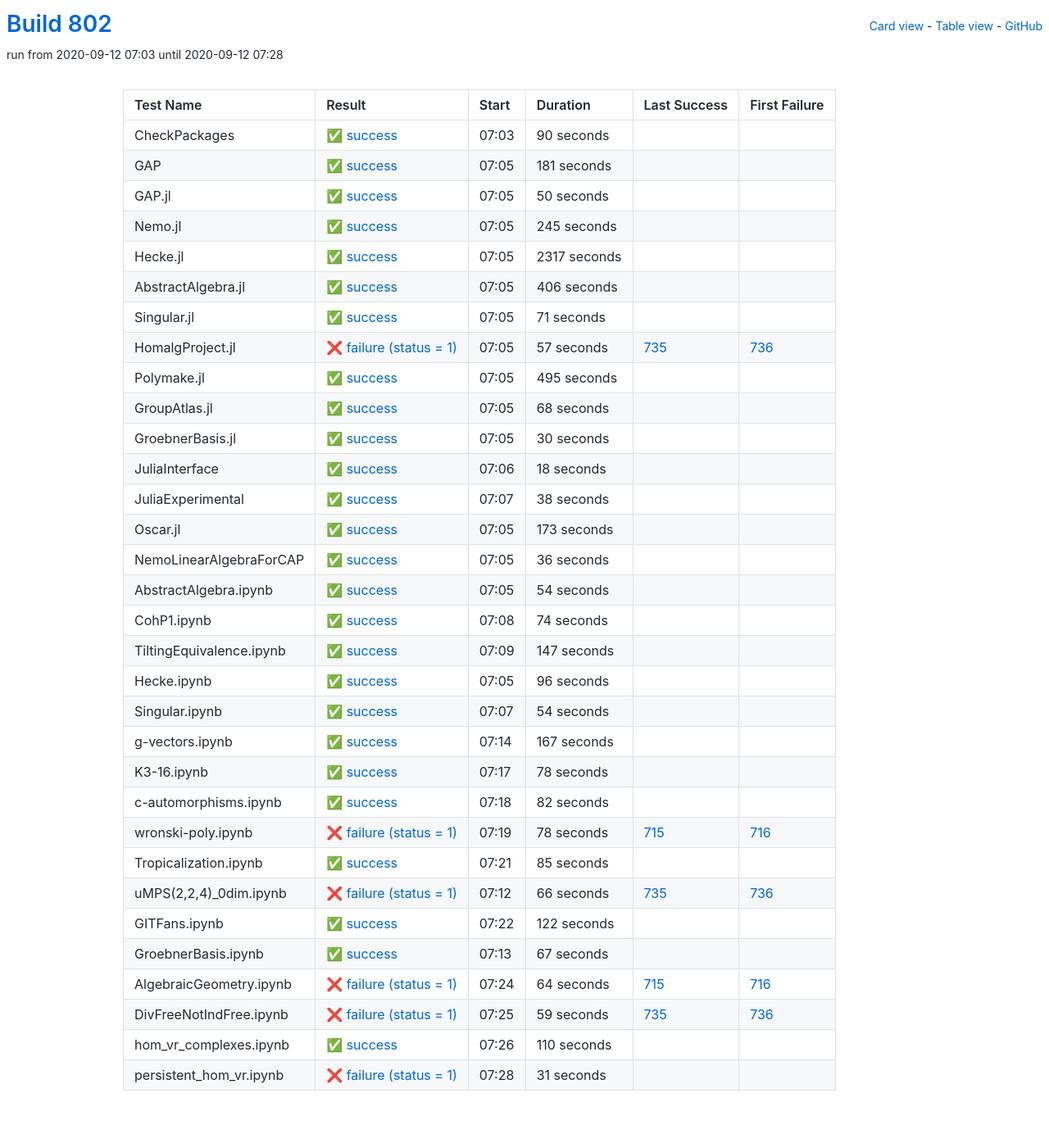
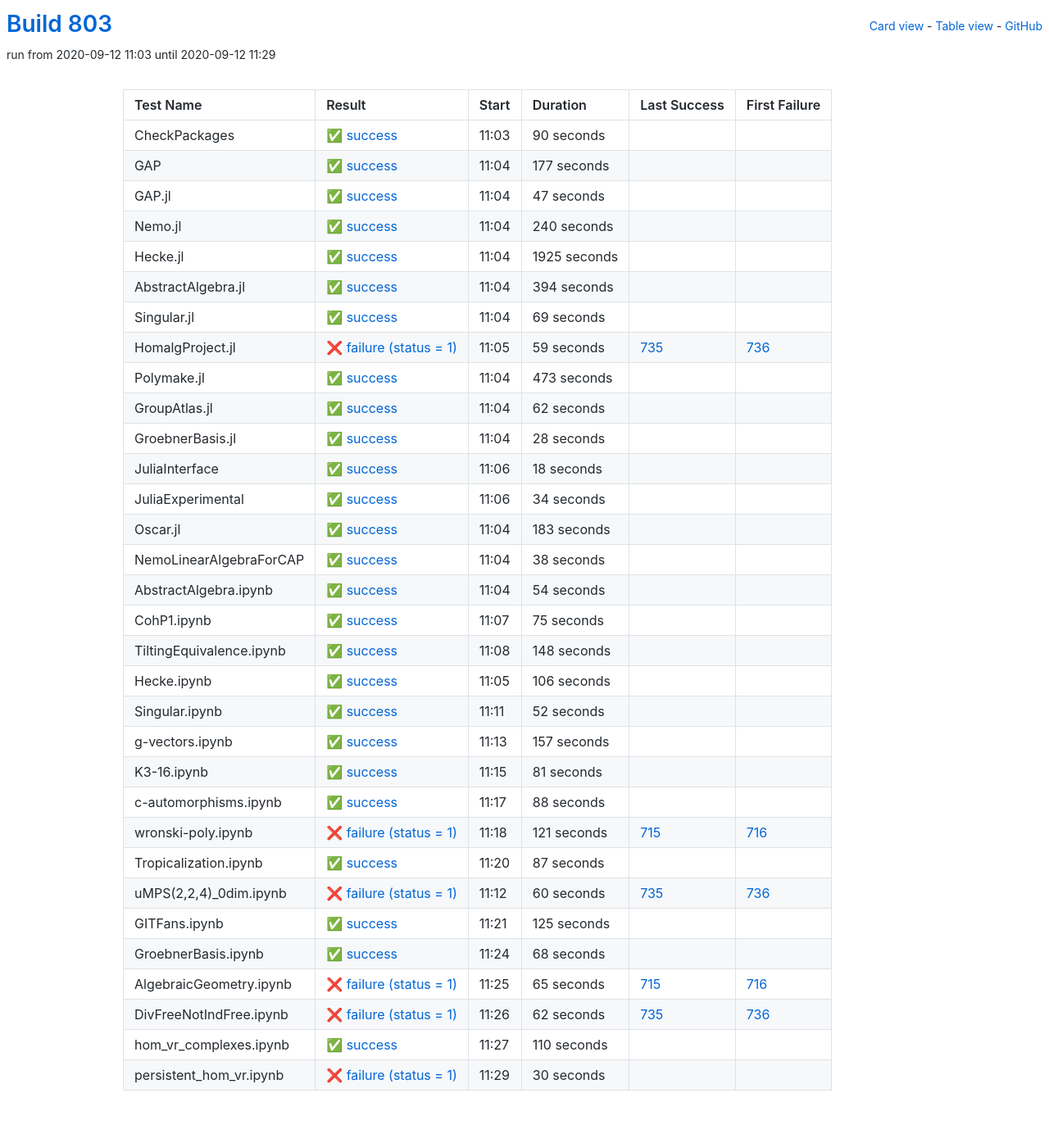
Before and after one commit to oscar-system/oscar-ci-status-stable, a Jekyll site: the page built from table.html, in a window 1280 px wide. Shown: the whole page at 82% size. Built offline with Jekyll 4.4.1, drawn with Linux system fonts in a browser that asks for light colours.

Commit message:
Build #803

```diff
--- a/_data/ci.yml
+++ b/_data/ci.yml
@@ -1,6 +1,6 @@
 ---
-build: 802
-build_url: https://oscarci.mathematik.uni-kl.de/job/oscar-stable/802/
+build: 803
+build_url: https://oscarci.mathematik.uni-kl.de/job/oscar-stable/803/
 job: oscar-stable
 organization: oscar-system
 repo: oscar-ci-status-stable
@@ -8,8 +8,8 @@ repourl: https://github.com/oscar-system/oscar-ci-status-stable
 tests:
 - name: CheckPackages
   id: checkpackages
-  log: https://oscarci.mathematik.uni-kl.de/job/oscar-stable/802/artifact/logs/build-802/CheckPackages.log
-  start: 2020-09-12 07:03
+  log: https://oscarci.mathematik.uni-kl.de/job/oscar-stable/803/artifact/logs/build-803/CheckPackages.log
+  start: 2020-09-12 11:03
   success: true
   exitcode: 0
   status: success
@@ -20,128 +20,128 @@ tests:
   first_failure_url:
 - name: GAP
   id: gap
-  log: https://oscarci.mathematik.uni-kl.de/job/oscar-stable/802/artifact/logs/build-802/GAP.log
-  start: 2020-09-12 07:05
+  log: https://oscarci.mathematik.uni-kl.de/job/oscar-stable/803/artifact/logs/build-803/GAP.log
+  start: 2020-09-12 11:04
   success: true
   exitcode: 0
   status: success
-  duration: 181
+  duration: 177
   last_success: false
   last_success_url:
   first_failure: false
   first_failure_url:
 - name: GAP.jl
   id: gap-jl
-  log: https://oscarci.mathematik.uni-kl.de/job/oscar-stable/802/artifact/logs/build-802/GAP.jl.log
-  start: 2020-09-12 07:05
+  log: https://oscarci.mathematik.uni-kl.de/job/oscar-stable/803/artifact/logs/build-803/GAP.jl.log
+  start: 2020-09-12 11:04
   success: true
   exitcode: 0
   status: success
-  duration: 50
+  duration: 47
   last_success: false
   last_success_url:
   first_failure: false
   first_failure_url:
 - name: Nemo.jl
   id: nemo-jl
-  log: https://oscarci.mathematik.uni-kl.de/job/oscar-stable/802/artifact/logs/build-802/Nemo.jl.log
-  start: 2020-09-12 07:05
+  log: https://oscarci.mathematik.uni-kl.de/job/oscar-stable/803/artifact/logs/build-803/Nemo.jl.log
+  start: 2020-09-12 11:04
   success: true
   exitcode: 0
   status: success
-  duration: 245
+  duration: 240
   last_success: false
   last_success_url:
   first_failure: false
   first_failure_url:
 - name: Hecke.jl
   id: hecke-jl
-  log: https://oscarci.mathematik.uni-kl.de/job/oscar-stable/802/artifact/logs/build-802/Hecke.jl.log
-  start: 2020-09-12 07:05
+  log: https://oscarci.mathematik.uni-kl.de/job/oscar-stable/803/artifact/logs/build-803/Hecke.jl.log
+  start: 2020-09-12 11:04
   success: true
   exitcode: 0
   status: success
-  duration: 2317
+  duration: 1925
   last_success: false
   last_success_url:
   first_failure: false
   first_failure_url:
 - name: AbstractAlgebra.jl
   id: abstractalgebra-jl
-  log: https://oscarci.mathematik.uni-kl.de/job/oscar-stable/802/artifact/logs/build-802/AbstractAlgebra.jl.log
-  start: 2020-09-12 07:05
+  log: https://oscarci.mathematik.uni-kl.de/job/oscar-stable/803/artifact/logs/build-803/AbstractAlgebra.jl.log
+  start: 2020-09-12 11:04
   success: true
   exitcode: 0
   status: success
-  duration: 406
+  duration: 394
   last_success: false
   last_success_url:
   first_failure: false
   first_failure_url:
 - name: Singular.jl
   id: singular-jl
-  log: https://oscarci.mathematik.uni-kl.de/job/oscar-stable/802/artifact/logs/build-802/Singular.jl.log
-  start: 2020-09-12 07:05
+  log: https://oscarci.mathematik.uni-kl.de/job/oscar-stable/803/artifact/logs/build-803/Singular.jl.log
+  start: 2020-09-12 11:04
   success: true
   exitcode: 0
   status: success
-  duration: 71
+  duration: 69
   last_success: false
   last_success_url:
   first_failure: false
   first_failure_url:
 - name: HomalgProject.jl
   id: homalgproject-jl
-  log: https://oscarci.mathematik.uni-kl.de/job/oscar-stable/802/artifact/logs/build-802/HomalgProject.jl.log
-  start: 2020-09-12 07:05
+  log: https://oscarci.mathematik.uni-kl.de/job/oscar-stable/803/artifact/logs/build-803/HomalgProject.jl.log
+  start: 2020-09-12 11:05
   success: false
   exitcode: 1
   status: failure
-  duration: 57
+  duration: 59
   last_success: 735
   last_success_url: https://oscarci.mathematik.uni-kl.de/job/oscar-stable/735/
   first_failure: 736
   first_failure_url: https://oscarci.mathematik.uni-kl.de/job/oscar-stable/736/
 - name: Polymake.jl
   id: polymake-jl
-  log: https://oscarci.mathematik.uni-kl.de/job/oscar-stable/802/artifact/logs/build-802/Polymake.jl.log
-  start: 2020-09-12 07:05
+  log: https://oscarci.mathematik.uni-kl.de/job/oscar-stable/803/artifact/logs/build-803/Polymake.jl.log
+  start: 2020-09-12 11:04
   success: true
   exitcode: 0
   status: success
-  duration: 495
+  duration: 473
   last_success: false
   last_success_url:
   first_failure: false
   first_failure_url:
 - name: GroupAtlas.jl
   id: groupatlas-jl
-  log: https://oscarci.mathematik.uni-kl.de/job/oscar-stable/802/artifact/logs/build-802/GroupAtlas.jl.log
-  start: 2020-09-12 07:05
+  log: https://oscarci.mathematik.uni-kl.de/job/oscar-stable/803/artifact/logs/build-803/GroupAtlas.jl.log
+  start: 2020-09-12 11:04
   success: true
   exitcode: 0
   status: success
-  duration: 68
+  duration: 62
   last_success: false
   last_success_url:
   first_failure: false
   first_failure_url:
 - name: GroebnerBasis.jl
   id: groebnerbasis-jl
-  log: https://oscarci.mathematik.uni-kl.de/job/oscar-stable/802/artifact/logs/build-802/GroebnerBasis.jl.log
-  start: 2020-09-12 07:05
+  log: https://oscarci.mathematik.uni-kl.de/job/oscar-stable/803/artifact/logs/build-803/GroebnerBasis.jl.log
+  start: 2020-09-12 11:04
   success: true
   exitcode: 0
   status: success
-  duration: 30
+  duration: 28
   last_success: false
   last_success_url:
   first_failure: false
   first_failure_url:
 - name: JuliaInterface
   id: juliainterface
-  log: https://oscarci.mathematik.uni-kl.de/job/oscar-stable/802/artifact/logs/build-802/JuliaInterface.log
-  start: 2020-09-12 07:06
+  log: https://oscarci.mathematik.uni-kl.de/job/oscar-stable/803/artifact/logs/build-803/JuliaInterface.log
+  start: 2020-09-12 11:06
   success: true
   exitcode: 0
   status: success
@@ -152,8 +152,32 @@ tests:
   first_failure_url:
 - name: JuliaExperimental
   id: juliaexperimental
-  log: https://oscarci.mathematik.uni-kl.de/job/oscar-stable/802/artifact/logs/build-802/JuliaExperimental.log
-  start: 2020-09-12 07:07
+  log: https://oscarci.mathematik.uni-kl.de/job/oscar-stable/803/artifact/logs/build-803/JuliaExperimental.log
+  start: 2020-09-12 11:06
+  success: true
+  exitcode: 0
+  status: success
+  duration: 34
+  last_success: false
+  last_success_url:
+  first_failure: false
+  first_failure_url:
+- name: Oscar.jl
+  id: oscar-jl
+  log: https://oscarci.mathematik.uni-kl.de/job/oscar-stable/803/artifact/logs/build-803/Oscar.jl.log
+  start: 2020-09-12 11:04
+  success: true
+  exitcode: 0
+  status: success
+  duration: 183
+  last_success: false
+  last_success_url:
+  first_failure: false
+  first_failure_url:
+- name: NemoLinearAlgebraForCAP
+  id: nemolinearalgebraforcap
+  log: https://oscarci.mathematik.uni-kl.de/job/oscar-stable/803/artifact/logs/build-803/NemoLinearAlgebraForCAP.log
+  start: 2020-09-12 11:04
   success: true
   exitcode: 0
   status: success
@@ -162,34 +186,10 @@ tests:
   last_success_url:
   first_failure: false
   first_failure_url:
-- name: Oscar.jl
-  id: oscar-jl
-  log: https://oscarci.mathematik.uni-kl.de/job/oscar-stable/802/artifact/logs/build-802/Oscar.jl.log
-  start: 2020-09-12 07:05
-  success: true
-  exitcode: 0
-  status: success
-  duration: 173
-  last_success: false
-  last_success_url:
-  first_failure: false
-  first_failure_url:
-- name: NemoLinearAlgebraForCAP
-  id: nemolinearalgebraforcap
-  log: https://oscarci.mathematik.uni-kl.de/job/oscar-stable/802/artifact/logs/build-802/NemoLinearAlgebraForCAP.log
-  start: 2020-09-12 07:05
-  success: true
-  exitcode: 0
-  status: success
-  duration: 36
-  last_success: false
-  last_success_url:
-  first_failure: false
-  first_failure_url:
 - name: AbstractAlgebra.ipynb
   id: abstractalgebra-ipynb
-  log: https://oscarci.mathematik.uni-kl.de/job/oscar-stable/802/artifact/logs/build-802/AbstractAlgebra.ipynb.log
-  start: 2020-09-12 07:05
+  log: https://oscarci.mathematik.uni-kl.de/job/oscar-stable/803/artifact/logs/build-803/AbstractAlgebra.ipynb.log
+  start: 2020-09-12 11:04
   success: true
   exitcode: 0
   status: success
@@ -200,176 +200,176 @@ tests:
   first_failure_url:
 - name: CohP1.ipynb
   id: cohp1-ipynb
-  log: https://oscarci.mathematik.uni-kl.de/job/oscar-stable/802/artifact/logs/build-802/CohP1.ipynb.log
-  start: 2020-09-12 07:08
+  log: https://oscarci.mathematik.uni-kl.de/job/oscar-stable/803/artifact/logs/build-803/CohP1.ipynb.log
+  start: 2020-09-12 11:07
   success: true
   exitcode: 0
   status: success
-  duration: 74
+  duration: 75
   last_success: false
   last_success_url:
   first_failure: false
   first_failure_url:
 - name: TiltingEquivalence.ipynb
   id: tiltingequivalence-ipynb
-  log: https://oscarci.mathematik.uni-kl.de/job/oscar-stable/802/artifact/logs/build-802/TiltingEquivalence.ipynb.log
-  start: 2020-09-12 07:09
+  log: https://oscarci.mathematik.uni-kl.de/job/oscar-stable/803/artifact/logs/build-803/TiltingEquivalence.ipynb.log
+  start: 2020-09-12 11:08
   success: true
   exitcode: 0
   status: success
-  duration: 147
+  duration: 148
   last_success: false
   last_success_url:
   first_failure: false
   first_failure_url:
 - name: Hecke.ipynb
   id: hecke-ipynb
-  log: https://oscarci.mathematik.uni-kl.de/job/oscar-stable/802/artifact/logs/build-802/Hecke.ipynb.log
-  start: 2020-09-12 07:05
+  log: https://oscarci.mathematik.uni-kl.de/job/oscar-stable/803/artifact/logs/build-803/Hecke.ipynb.log
+  start: 2020-09-12 11:05
   success: true
   exitcode: 0
   status: success
-  duration: 96
+  duration: 106
   last_success: false
   last_success_url:
   first_failure: false
   first_failure_url:
 - name: Singular.ipynb
   id: singular-ipynb
-  log: https://oscarci.mathematik.uni-kl.de/job/oscar-stable/802/artifact/logs/build-802/Singular.ipynb.log
-  start: 2020-09-12 07:07
+  log: https://oscarci.mathematik.uni-kl.de/job/oscar-stable/803/artifact/logs/build-803/Singular.ipynb.log
+  start: 2020-09-12 11:11
   success: true
   exitcode: 0
   status: success
-  duration: 54
+  duration: 52
   last_success: false
   last_success_url:
   first_failure: false
   first_failure_url:
 - name: g-vectors.ipynb
   id: g-vectors-ipynb
-  log: https://oscarci.mathematik.uni-kl.de/job/oscar-stable/802/artifact/logs/build-802/g-vectors.ipynb.log
-  start: 2020-09-12 07:14
+  log: https://oscarci.mathematik.uni-kl.de/job/oscar-stable/803/artifact/logs/build-803/g-vectors.ipynb.log
+  start: 2020-09-12 11:13
   success: true
   exitcode: 0
   status: success
-  duration: 167
+  duration: 157
   last_success: false
   last_success_url:
   first_failure: false
   first_failure_url:
 - name: K3-16.ipynb
   id: k3-16-ipynb
-  log: https://oscarci.mathematik.uni-kl.de/job/oscar-stable/802/artifact/logs/build-802/K3-16.ipynb.log
-  start: 2020-09-12 07:17
+  log: https://oscarci.mathematik.uni-kl.de/job/oscar-stable/803/artifact/logs/build-803/K3-16.ipynb.log
+  start: 2020-09-12 11:15
   success: true
   exitcode: 0
   status: success
-  duration: 78
+  duration: 81
   last_success: false
   last_success_url:
   first_failure: false
   first_failure_url:
 - name: c-automorphisms.ipynb
   id: c-automorphisms-ipynb
-  log: https://oscarci.mathematik.uni-kl.de/job/oscar-stable/802/artifact/logs/build-802/c-automorphisms.ipynb.log
-  start: 2020-09-12 07:18
+  log: https://oscarci.mathematik.uni-kl.de/job/oscar-stable/803/artifact/logs/build-803/c-automorphisms.ipynb.log
+  start: 2020-09-12 11:17
   success: true
   exitcode: 0
   status: success
-  duration: 82
+  duration: 88
   last_success: false
   last_success_url:
   first_failure: false
   first_failure_url:
 - name: wronski-poly.ipynb
   id: wronski-poly-ipynb
-  log: https://oscarci.mathematik.uni-kl.de/job/oscar-stable/802/artifact/logs/build-802/wronski-poly.ipynb.log
-  start: 2020-09-12 07:19
+  log: https://oscarci.mathematik.uni-kl.de/job/oscar-stable/803/artifact/logs/build-803/wronski-poly.ipynb.log
+  start: 2020-09-12 11:18
   success: false
   exitcode: 1
   status: failure
-  duration: 78
+  duration: 121
   last_success: 715
   last_success_url: https://oscarci.mathematik.uni-kl.de/job/oscar-stable/715/
   first_failure: 716
   first_failure_url: https://oscarci.mathematik.uni-kl.de/job/oscar-stable/716/
 - name: Tropicalization.ipynb
   id: tropicalization-ipynb
-  log: https://oscarci.mathematik.uni-kl.de/job/oscar-stable/802/artifact/logs/build-802/Tropicalization.ipynb.log
-  start: 2020-09-12 07:21
+  log: https://oscarci.mathematik.uni-kl.de/job/oscar-stable/803/artifact/logs/build-803/Tropicalization.ipynb.log
+  start: 2020-09-12 11:20
   success: true
   exitcode: 0
   status: success
-  duration: 85
+  duration: 87
   last_success: false
   last_success_url:
   first_failure: false
   first_failure_url:
 - name: uMPS(2,2,4)_0dim.ipynb
   id: umps-2-2-4-0dim-ipynb
-  log: https://oscarci.mathematik.uni-kl.de/job/oscar-stable/802/artifact/logs/build-802/uMPS-2-2-4-_0dim.ipynb.log
-  start: 2020-09-12 07:12
+  log: https://oscarci.mathematik.uni-kl.de/job/oscar-stable/803/artifact/logs/build-803/uMPS-2-2-4-_0dim.ipynb.log
+  start: 2020-09-12 11:12
   success: false
   exitcode: 1
   status: failure
-  duration: 66
+  duration: 60
   last_success: 735
   last_success_url: https://oscarci.mathematik.uni-kl.de/job/oscar-stable/735/
   first_failure: 736
   first_failure_url: https://oscarci.mathematik.uni-kl.de/job/oscar-stable/736/
 - name: GITFans.ipynb
   id: gitfans-ipynb
-  log: https://oscarci.mathematik.uni-kl.de/job/oscar-stable/802/artifact/logs/build-802/GITFans.ipynb.log
-  start: 2020-09-12 07:22
+  log: https://oscarci.mathematik.uni-kl.de/job/oscar-stable/803/artifact/logs/build-803/GITFans.ipynb.log
+  start: 2020-09-12 11:21
   success: true
   exitcode: 0
   status: success
-  duration: 122
+  duration: 125
   last_success: false
   last_success_url:
   first_failure: false
   first_failure_url:
 - name: GroebnerBasis.ipynb
   id: groebnerbasis-ipynb
-  log: https://oscarci.mathematik.uni-kl.de/job/oscar-stable/802/artifact/logs/build-802/GroebnerBasis.ipynb.log
-  start: 2020-09-12 07:13
+  log: https://oscarci.mathematik.uni-kl.de/job/oscar-stable/803/artifact/logs/build-803/GroebnerBasis.ipynb.log
+  start: 2020-09-12 11:24
   success: true
   exitcode: 0
   status: success
-  duration: 67
+  duration: 68
   last_success: false
   last_success_url:
   first_failure: false
   first_failure_url:
 - name: AlgebraicGeometry.ipynb
   id: algebraicgeometry-ipynb
-  log: https://oscarci.mathematik.uni-kl.de/job/oscar-stable/802/artifact/logs/build-802/AlgebraicGeometry.ipynb.log
-  start: 2020-09-12 07:24
+  log: https://oscarci.mathematik.uni-kl.de/job/oscar-stable/803/artifact/logs/build-803/AlgebraicGeometry.ipynb.log
+  start: 2020-09-12 11:25
   success: false
   exitcode: 1
   status: failure
-  duration: 64
+  duration: 65
   last_success: 715
   last_success_url: https://oscarci.mathematik.uni-kl.de/job/oscar-stable/715/
   first_failure: 716
   first_failure_url: https://oscarci.mathematik.uni-kl.de/job/oscar-stable/716/
 - name: DivFreeNotIndFree.ipynb
   id: divfreenotindfree-ipynb
-  log: https://oscarci.mathematik.uni-kl.de/job/oscar-stable/802/artifact/logs/build-802/DivFreeNotIndFree.ipynb.log
-  start: 2020-09-12 07:25
+  log: https://oscarci.mathematik.uni-kl.de/job/oscar-stable/803/artifact/logs/build-803/DivFreeNotIndFree.ipynb.log
+  start: 2020-09-12 11:26
   success: false
   exitcode: 1
   status: failure
-  duration: 59
+  duration: 62
   last_success: 735
   last_success_url: https://oscarci.mathematik.uni-kl.de/job/oscar-stable/735/
   first_failure: 736
   first_failure_url: https://oscarci.mathematik.uni-kl.de/job/oscar-stable/736/
 - name: hom_vr_complexes.ipynb
   id: hom-vr-complexes-ipynb
-  log: https://oscarci.mathematik.uni-kl.de/job/oscar-stable/802/artifact/logs/build-802/hom_vr_complexes.ipynb.log
-  start: 2020-09-12 07:26
+  log: https://oscarci.mathematik.uni-kl.de/job/oscar-stable/803/artifact/logs/build-803/hom_vr_complexes.ipynb.log
+  start: 2020-09-12 11:27
   success: true
   exitcode: 0
   status: success
@@ -380,12 +380,12 @@ tests:
   first_failure_url:
 - name: persistent_hom_vr.ipynb
   id: persistent-hom-vr-ipynb
-  log: https://oscarci.mathematik.uni-kl.de/job/oscar-stable/802/artifact/logs/build-802/persistent_hom_vr.ipynb.log
-  start: 2020-09-12 07:28
+  log: https://oscarci.mathematik.uni-kl.de/job/oscar-stable/803/artifact/logs/build-803/persistent_hom_vr.ipynb.log
+  start: 2020-09-12 11:29
   success: false
   exitcode: 1
   status: failure
-  duration: 31
+  duration: 30
   last_success: false
   last_success_url:
   first_failure: false
```
Also changed, not shown: README.md.
